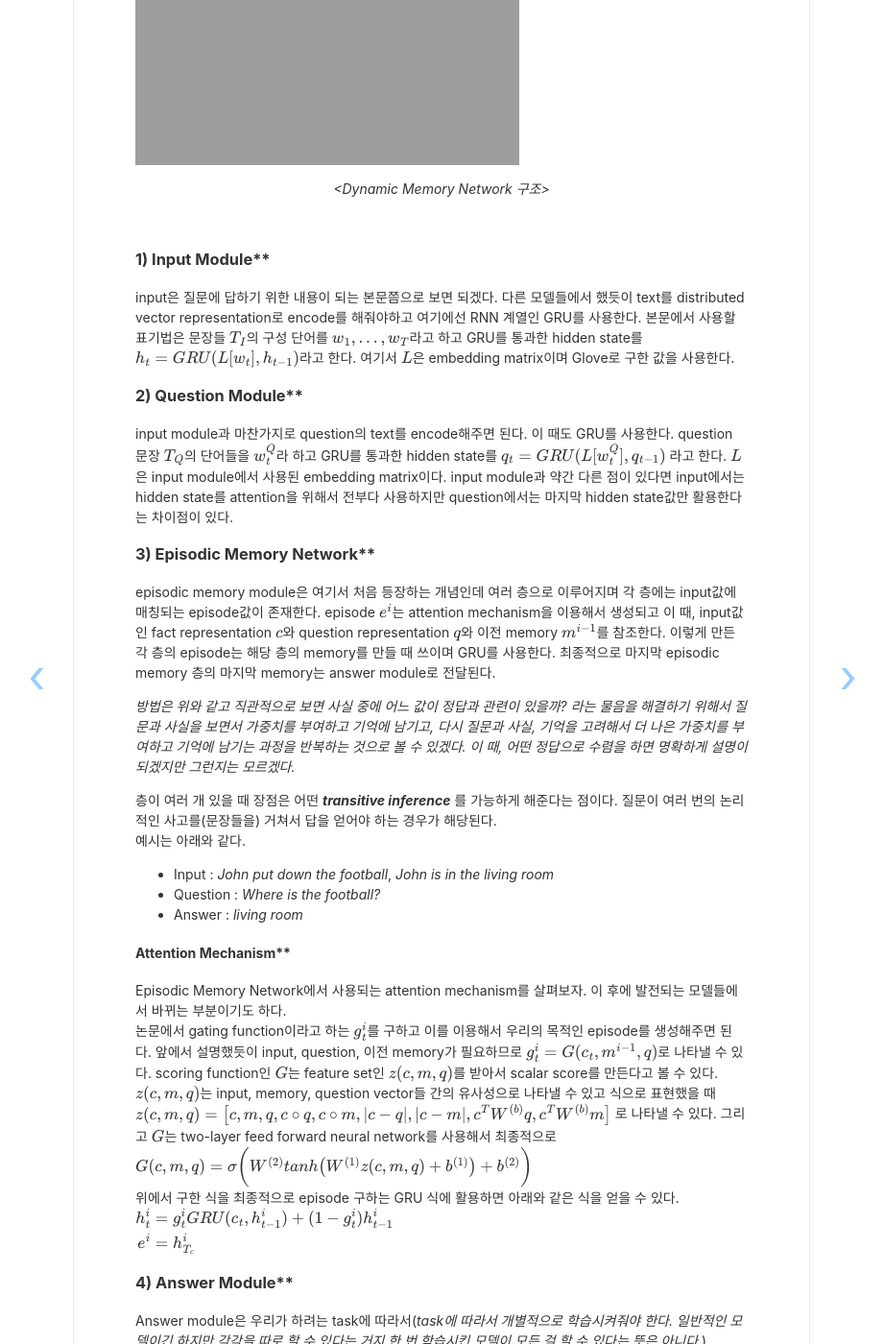
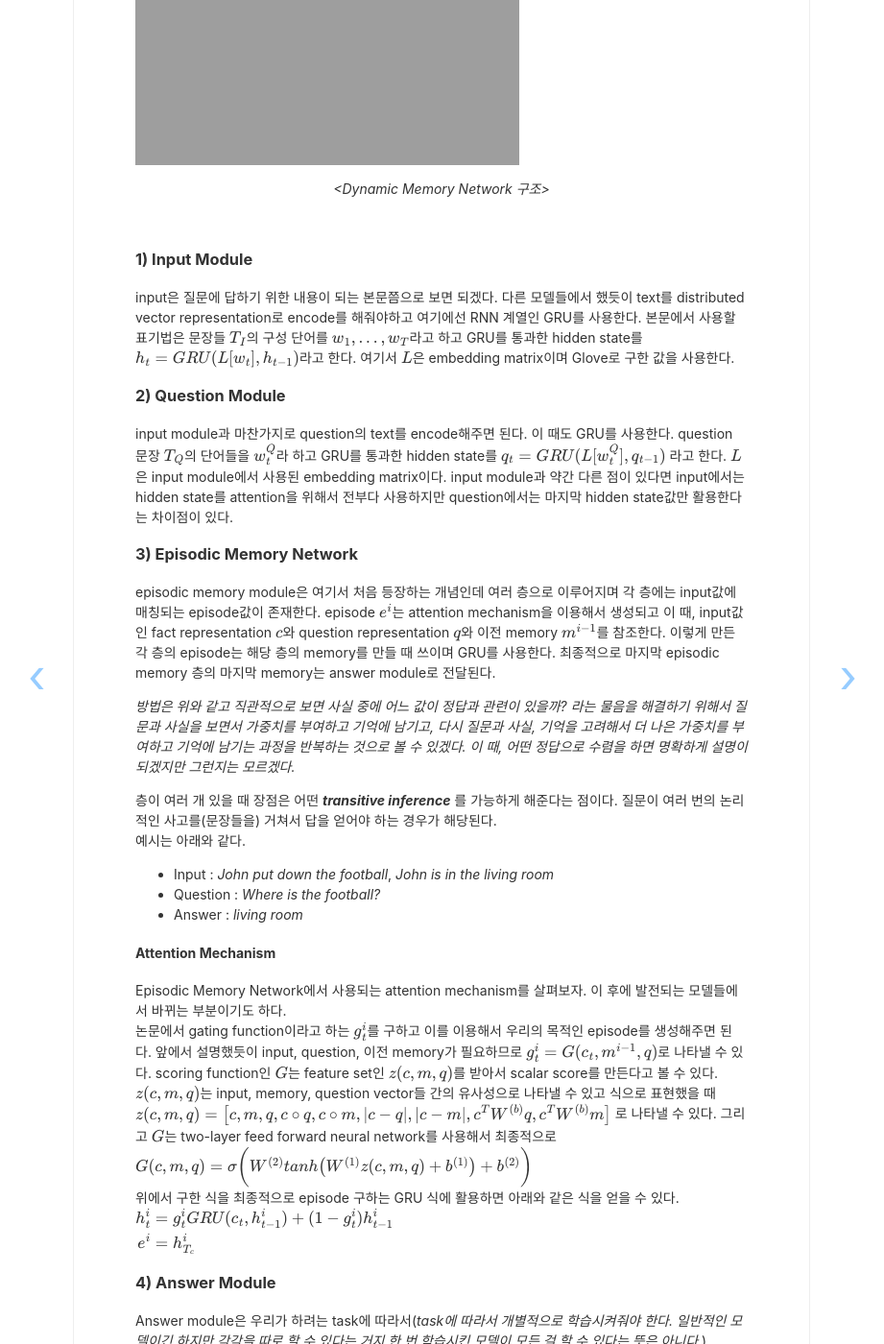
Before and after one commit to whikwon/deprecated_blog, a Jekyll site: the page built from _posts/2017-09-29-Dynamic Memory Network(DMN).md, in a window 1280 px wide and 1400 px high, scrolled down 905 px. Shown: the whole window at 96% size, without its empty margins (180-1101 px from the left). Built offline with Jekyll 4.4.1, drawn with Linux system fonts in a browser that asks for light colours; nearby versions of some CDN libraries; formulas are drawn with MathJax 3; comment, search, counter and statistics services are not loaded.

Commit message:
correction

```diff
--- a/_posts/2017-09-29-Dynamic Memory Network(DMN).md
+++ b/_posts/2017-09-29-Dynamic Memory Network(DMN).md
@@ -20,21 +20,21 @@ QA는 되게 재밌는 주제라고 강의에서 소개하고 있다. 왜냐하
 ![architecture](https://whikwon.github.io/images/NLP_DMN_architecture.png)<br>
 <center> <i> &lt;Dynamic Memory Network 구조&gt;</i> </center> <br>
 
-### 1) Input Module** <br>
+### 1) Input Module
 input은 질문에 답하기 위한 내용이 되는 본문쯤으로 보면 되겠다. 다른 모델들에서 했듯이 text를
 distributed vector representation로 encode를 해줘야하고 여기에선 RNN 계열인 GRU를 사용한다.
 본문에서 사용할 표기법은 문장들 $$T_I$$의 구성 단어를 $$w_1, ..., w_T$$라고 하고
 GRU를 통과한 hidden state를 $$h_t = GRU(L[w_t], h_{t-1})$$라고 한다. 여기서 $$L$$은 embedding matrix이며
 Glove로 구한 값을 사용한다.
 
-### 2) Question Module** <br>
+### 2) Question Module
 input module과 마찬가지로 question의 text를 encode해주면 된다. 이 때도 GRU를 사용한다.
 question 문장 $$T_Q$$의 단어들을 $$w_t^Q$$라 하고 GRU를 통과한 hidden state를 $$q_t = GRU(L[w_t^Q], q_{t-1})$$
 라고 한다. $$L$$은 input module에서 사용된 embedding matrix이다. input module과 약간 다른 점이 있다면
 input에서는 hidden state를 attention을 위해서 전부다 사용하지만 question에서는 마지막 hidden state값만
 활용한다는 차이점이 있다.
 
-### 3) Episodic Memory Network** <br>
+### 3) Episodic Memory Network
 episodic memory module은 여기서 처음 등장하는 개념인데 여러 층으로 이루어지며 각 층에는 input값에 매칭되는 episode값이 존재한다.
 episode $$e^i$$는 attention mechanism을 이용해서 생성되고 이 때, input값인 fact representation $$c$$와 question representation $$q$$와 이전 memory $$m^{i-1}$$를 참조한다.
 이렇게 만든 각 층의 episode는 해당 층의 memory를 만들 때 쓰이며 GRU를 사용한다. 최종적으로 마지막 episodic memory 층의 마지막 memory는
@@ -51,7 +51,7 @@ answer module로 전달된다.
 - Question : *Where is the football?* <br>
 - Answer : *living room* <br>
 
-#### Attention Mechanism** <br>
+#### Attention Mechanism
 Episodic Memory Network에서 사용되는 attention mechanism를 살펴보자. 이 후에 발전되는 모델들에서 바뀌는 부분이기도 하다.
 논문에서 gating function이라고 하는 $$g_t^i$$를 구하고 이를 이용해서 우리의 목적인 episode를 생성해주면 된다.
 앞에서 설명했듯이 input, question, 이전 memory가 필요하므로 $$g_t^i = G(c_t, m^{i-1}, q)$$로 나타낼 수 있다.
@@ -64,7 +64,7 @@ $$G(c,m,q) = \sigma \bigg (W^{(2)} tanh \big ( W^{(1)} z(c,m,q) + b^{(1)} \big )
 $$\begin{align} h_t^i &= g_t^i GRU(c_t, h_{t-1}^i) + (1-g_t^i)h_{t-1}^i \\
 e^i &= h_{T_c}^i \end{align}$$
 
-### 4) Answer Module** <br>
+### 4) Answer Module
 Answer module은 우리가 하려는 task에 따라서(*task에 따라서 개별적으로 학습시켜줘야 한다. 일반적인 모델이긴 하지만 각각을 따로 할 수 있다는 거지 한 번
 학습시킨 모델이 모든 걸 할 수 있다는 뜻은 아니다.*) answer로 마지막 episodic memory값만 받거나 아니면 time step별로 받을 수도 있다.
 Answer module도 다른 module들과 마찬가지로 GRU를 사용하며 마지막 memory의 값 $$m^{T_M}$$을 initial state로 받아서 아래와 같이
@@ -96,7 +96,7 @@ DMN 구조의 핵심을 Episodic Memory Module로 보아도 무방하며 얼마
 ![quantative analysis](https://whikwon.github.io/images/NLP_DMN_episodic_memory1.png)<br>
 <center> <i> &lt;Episodic Memory 정량적 평가 결과&gt;</i> </center> <br>
 
-### Qualitative Analysis of Episodic Memory Module
+## Qualitative Analysis of Episodic Memory Module
 이제 정성적인 분석이다. 위에서 본 결과 중에 Sentiment에 대해서 1 pass일 때와 2 pass일 때를 비교해서
 모델이 pass의 개수에 따라서 어떤 식으로 작동을 하는지 확인할 것이다. 확인 대상은 input 문장의 각각 단어에 대한
 attention 정보이다.
```
